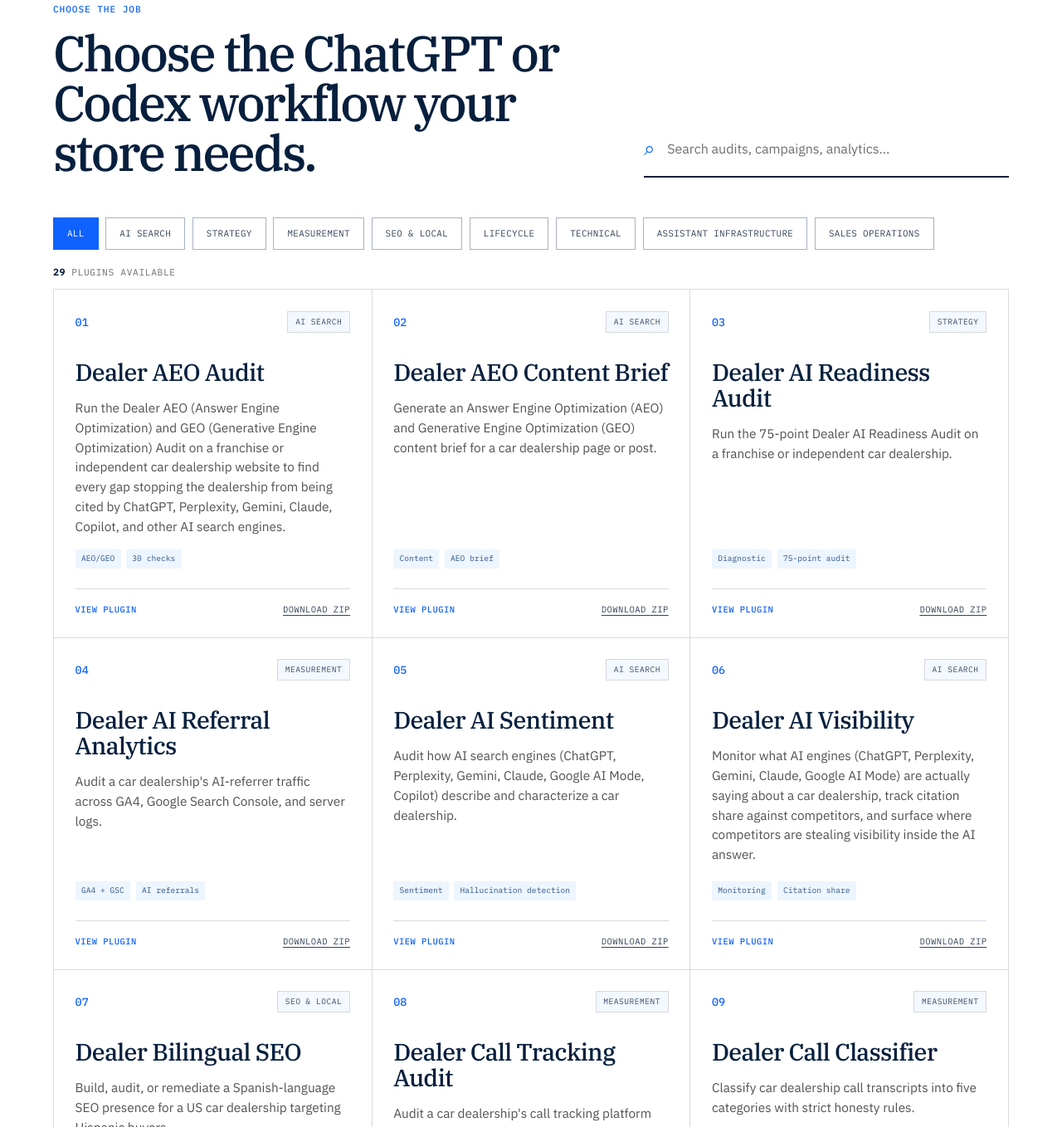
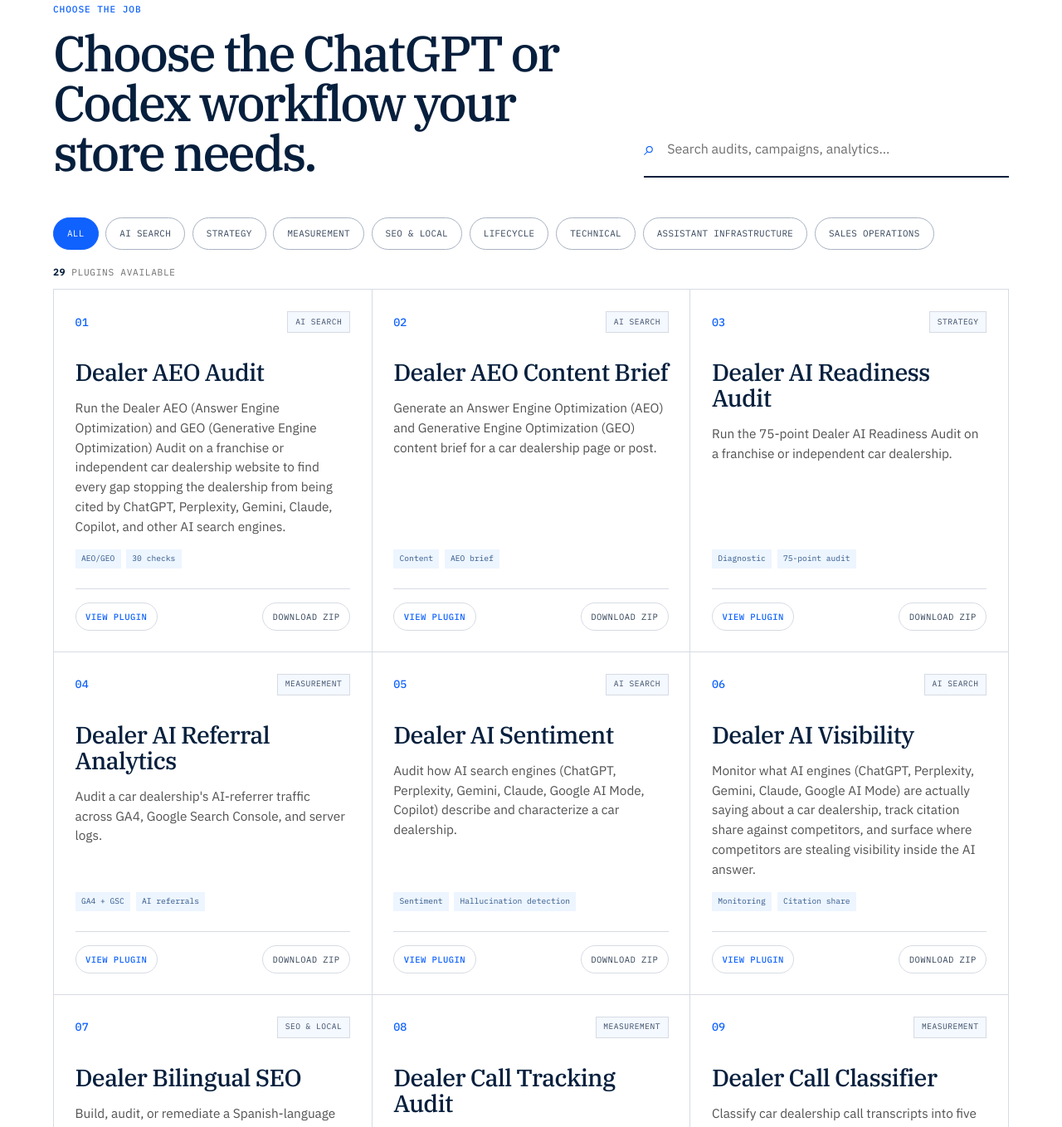
Before and after one commit to arielcoro/dealer-ai-plugins, an Astro site in the folder marketplace/: page / in a window 1280 px wide. Shown: the part 1442-2800 px from the top of the page at 83% size. Built offline with nearby package versions, Linux system fonts and the light colour scheme; Astro itself is replaced by a stand-in of ours.

Commit message:
Make site buttons pill shaped

```diff
--- a/marketplace/src/styles/global.css
+++ b/marketplace/src/styles/global.css
@@ -12,6 +12,7 @@
   --surface: #f4f4f4;
   --line: #d6dbe3;
   --line-strong: #a8b2c1;
+  --pill-radius: 999px;
   --display: "IBM Plex Serif", Georgia, serif;
   --body: "IBM Plex Sans", "Helvetica Neue", sans-serif;
   --mono: "IBM Plex Mono", monospace;
@@ -22,6 +23,7 @@
 body { margin: 0; color: var(--text); background: var(--white); font-family: var(--body); font-size: 1rem; line-height: 1.55; text-rendering: optimizeLegibility; }
 a { color: inherit; text-decoration: none; }
 button, input { font: inherit; }
+button { border-radius: var(--pill-radius); }
 button, a { -webkit-tap-highlight-color: transparent; }
 .sr-only { position: absolute; width: 1px; height: 1px; padding: 0; margin: -1px; overflow: hidden; clip: rect(0, 0, 0, 0); white-space: nowrap; border: 0; }
 .site-shell { min-height: 100vh; overflow: hidden; }
@@ -34,7 +36,7 @@
 .topbar nav { display: flex; align-items: center; gap: 2rem; font-size: .85rem; font-weight: 500; }
 .topbar nav a { color: #34445a; transition: color .18s ease; }
 .topbar nav a:hover, .topbar nav a:focus-visible { color: var(--blue); }
-.topbar nav .nav-cta { padding: .6rem .9rem; color: var(--white); background: var(--blue); border: 1px solid var(--blue); }
+.topbar nav .nav-cta { padding: .6rem 1rem; color: var(--white); background: var(--blue); border: 1px solid var(--blue); border-radius: var(--pill-radius); }
 .topbar nav .nav-cta:hover { color: var(--white); background: var(--blue-hover); border-color: var(--blue-hover); }
 
 .hero { position: relative; min-height: 640px; padding: clamp(5rem,9vw,8rem) 6vw 5rem; color: var(--navy); background: linear-gradient(90deg,rgba(15,98,254,.06) 1px,transparent 1px),linear-gradient(rgba(15,98,254,.06) 1px,transparent 1px),linear-gradient(120deg,var(--white) 0 63%,var(--blue-soft) 63% 100%); background-size: 64px 64px,64px 64px,auto; }
@@ -107,7 +109,7 @@
 .plan-card li::before { content: "✓"; position: absolute; left: 0; color: var(--blue); font-weight: 700; }
 .plan-actions { display: grid; gap: .75rem; margin-top: auto; }
 .plan-card .primary-button { width: 100%; }
-.annual-option { display: flex; align-items: center; justify-content: space-between; gap: .75rem; min-height: 48px; padding: .75rem .9rem; color: var(--navy); border: 1px solid var(--line-strong); text-decoration: none; transition: border-color .2s ease, background .2s ease; }
+.annual-option { display: flex; align-items: center; justify-content: space-between; gap: .75rem; min-height: 48px; padding: .75rem 1.2rem; color: var(--navy); border: 1px solid var(--line-strong); border-radius: var(--pill-radius); text-decoration: none; transition: border-color .2s ease, background .2s ease; }
 .annual-option:hover { background: #f1f6ff; border-color: var(--blue); }
 .annual-option span { font-size: .78rem; font-weight: 600; }
 .annual-option strong { flex: 0 0 auto; color: var(--blue); font-family: var(--mono); font-size: .63rem; letter-spacing: .03em; text-transform: uppercase; }
@@ -139,7 +141,7 @@
 .search-box input { width: 100%; border: 0; outline: 0; background: transparent; color: var(--text); font-size: 1rem; }
 .search-box input::placeholder { color: var(--subtle); }
 .filters { display: flex; flex-wrap: wrap; gap: .55rem; margin: 3rem 0 1.2rem; }
-.filter { padding: .62rem 1rem; color: #34445a; border: 1px solid var(--line-strong); background: var(--white); cursor: pointer; font-family: var(--mono); font-size: .68rem; letter-spacing: .03em; text-transform: uppercase; transition: all .18s ease; }
+.filter { padding: .62rem 1rem; color: #34445a; border: 1px solid var(--line-strong); border-radius: var(--pill-radius); background: var(--white); cursor: pointer; font-family: var(--mono); font-size: .68rem; letter-spacing: .03em; text-transform: uppercase; transition: all .18s ease; }
 .filter:hover, .filter:focus-visible { color: var(--blue); border-color: var(--blue); }
 .filter.active { color: var(--white); background: var(--blue); border-color: var(--blue); }
 .result-count { color: var(--subtle); font-family: var(--mono); font-size: .7rem; text-transform: uppercase; letter-spacing: .06em; }
@@ -161,8 +163,10 @@
 .tags { display: flex; flex-wrap: wrap; gap: .4rem; margin-top: auto; }
 .tags span { padding: .25rem .46rem; color: #315889; background: var(--blue-soft); font-family: var(--mono); font-size: .6rem; }
 .card-actions { position: relative; z-index: 3; display: flex; align-items: center; justify-content: space-between; gap: 1rem; margin-top: 1.5rem; padding-top: 1rem; border-top: 1px solid var(--line); font-family: var(--mono); font-size: .66rem; text-transform: uppercase; letter-spacing: .04em; }
+.text-link, .download-link { display: inline-flex; align-items: center; justify-content: center; min-height: 34px; padding: .42rem .72rem; border: 1px solid var(--line); border-radius: var(--pill-radius); text-decoration: none; transition: color .18s ease, border-color .18s ease, background .18s ease; }
 .text-link { color: var(--blue); font-weight: 500; }
-.download-link { color: #34445a; text-decoration: underline; text-underline-offset: 3px; }
+.download-link { color: #34445a; }
+.text-link:hover, .download-link:hover { color: var(--blue); background: var(--blue-pale); border-color: var(--blue); }
 .empty-state { padding: 4rem 1rem; text-align: center; border-bottom: 1px solid var(--line); }
 .empty-state strong { color: var(--navy); font-family: var(--display); font-size: 2rem; }
 
@@ -178,7 +182,7 @@
 .closing { padding: clamp(5rem,9vw,9rem) 6vw; text-align: center; background: var(--white); border-top: 1px solid var(--line); }
 .closing > p { color: var(--blue); font-family: var(--mono); font-size: .7rem; text-transform: uppercase; letter-spacing: .08em; }
 .closing h2 { max-width: 1000px; margin: 0 auto 3rem; }
-.closing a, .primary-button, .secondary-button { display: inline-flex; justify-content: center; padding: .88rem 1.15rem; border: 1px solid var(--blue); font-family: var(--mono); font-size: .7rem; letter-spacing: .04em; text-transform: uppercase; transition: all .18s ease; }
+.closing a, .primary-button, .secondary-button { display: inline-flex; justify-content: center; padding: .88rem 1.3rem; border: 1px solid var(--blue); border-radius: var(--pill-radius); font-family: var(--mono); font-size: .7rem; letter-spacing: .04em; text-transform: uppercase; transition: all .18s ease; }
 .closing a, .primary-button { color: var(--white); background: var(--blue); }
 .closing a:hover, .primary-button:hover { background: var(--blue-hover); border-color: var(--blue-hover); transform: translateY(-2px); box-shadow: 0 8px 20px rgba(15,98,254,.2); }
 footer { display: flex; justify-content: space-between; align-items: end; gap: 3rem; padding: 3rem 5vw; color: #405570; background: var(--blue-pale); border-top: 1px solid var(--line); font-size: .86rem; }
@@ -207,7 +211,7 @@
 .prompt-box { margin-top: 3.5rem; padding: 1.5rem; border: 1px solid var(--line); border-left: 5px solid var(--blue); background: var(--blue-pale); }
 .prompt-box > span { color: var(--blue); font-family: var(--mono); font-size: .66rem; text-transform: uppercase; letter-spacing: .06em; }
 .prompt-box blockquote { margin: 1rem 0; color: var(--navy); font-family: var(--display); font-size: 1.6rem; line-height: 1.3; }
-.prompt-box button { padding: .55rem .8rem; color: var(--blue); border: 1px solid var(--blue); background: var(--white); cursor: pointer; font-family: var(--mono); font-size: .66rem; text-transform: uppercase; }
+.prompt-box button { padding: .55rem .9rem; color: var(--blue); border: 1px solid var(--blue); border-radius: var(--pill-radius); background: var(--white); cursor: pointer; font-family: var(--mono); font-size: .66rem; text-transform: uppercase; }
 .prompt-box button:hover { color: var(--white); background: var(--blue); }
 .spec-list { align-self: start; border-top: 3px solid var(--blue); }
 .spec-list div { display: flex; justify-content: space-between; gap: 1rem; padding: 1.05rem 0; border-bottom: 1px solid var(--line); }
```
